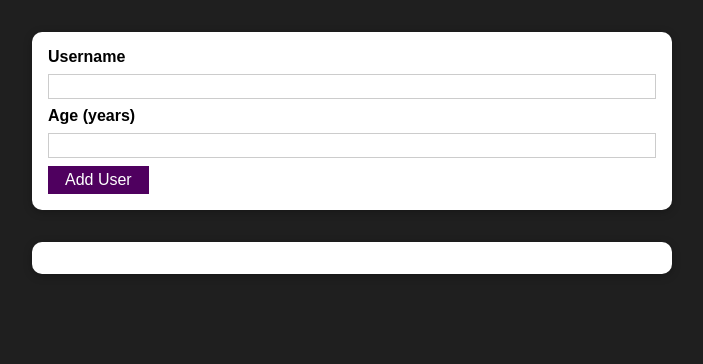
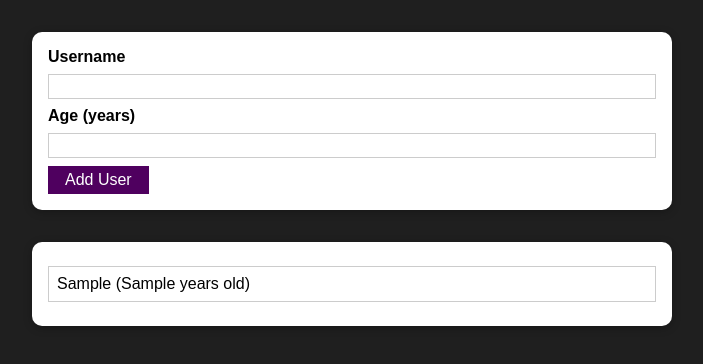
Before and after one commit to FairyCodeMother/ch8-practice, a React (Create React App) app: page / in a window 1280 px wide. Both pictures are taken after typing "Sample", "Sample" into the empty fields and a click on the button "Add User". Shown: the top 364 px of the page, without its empty margins (288-991 px from the left). Built offline with nearby package versions, Linux system fonts and the light colour scheme.

Commit message:
Manage list of Users via State

```diff
--- a/src/App.js
+++ b/src/App.js
@@ -1,18 +1,39 @@
-// 1. Add Users List Component that outputs below the form
-//    (Add a UsersList component and go into that file.)
+// Task: Manage list of Users via State
 
-import React from 'react';
+import React, {useState} from 'react';
 import AddUser from "./components/Users/AddUser";
 import UsersList from "./components/Users/UsersList";
 
-// 4. Import and display the UsersList below the AddUser component and pass
-//    in the 'users' value, which we'll initialize with an empty array.
+// 1. Since App is the lowest level that has access to both the added users and
+//    where the users will be displayed, we need to handle the list of users in
+//    here. Import useState and initialize the list with an empty array.
 function App() {
+    const [usersList, setUsersList] = useState([]);
+
+    // 3. Create an addUserHandler that accepts a name and age and appends
+    //    that data as a user object to the usersList array.
+    const addUserHandler = (userName, userAge) => {
+
+        setUsersList((oldUsersList) => {
+            // 4. Create a newUser object with the entered values and a unique id. The unique
+            //     id is for the UsersList to use.
+            const newUser = { id: Math.random().toString(), name: userName, age: userAge };
+
+            // 5. setUsersList works with arrays so pass in the current array and return
+            //    a new array made of the destructured old array with a new user object.
+            return [...oldUsersList, newUser]
+        })
+    }
+
+    // 6. Pass the addUserHandler into AddUser to update State on submission. (go to UsersList)
+    // 2. Pass the usersList as a prop into UsersList.
     return (
         <div>
-      <AddUser />
+            <AddUser
+                onAddUser={addUserHandler}
+            />
             <UsersList
-          users={[]}
+                users={usersList}
             />
         </div>
     );
--- a/src/components/Users/AddUser.js
+++ b/src/components/Users/AddUser.js
@@ -15,9 +15,12 @@
             +enteredAge < 1 ) {
             return;
         }
+
+        // 6. Upon submission, the values are passed into our new onAddUser prop.
+        // (go to UsersList)
+        props.onAddUser(enteredUsername, enteredAge);
         setEnteredUsername('');
         setEnteredAge('');
-        console.log(enteredUsername, ": ", enteredAge);
     }
 
     const usernameChangeHandler = (event) => {
--- a/src/components/Users/UsersList.js
+++ b/src/components/Users/UsersList.js
@@ -5,19 +5,16 @@
 
 import classes from "./UsersList.module.css";
 
-// 3. Wrap the returned item in a Card and set the className to the classes.users
-//    from the module.css file. (go to App)
-//    Remember: At build the classes are dynamically generated into unique
-//              classnames that map to the correct styles.
 const UsersList = (props) => {
-    // 2. Return an object that displays a new line-item per user from the data,
-    //    an array of users, which is passed to us from props. We will call the
-    //    props data "users".
+    // 7. Use the props' id as the key for each child. Each child in a list
+    //    must have a unique "key".
     return (
         <Card className={classes.users}>
             <ul>
                 {props.users.map((user) => (
-                    <li>{user.name} ({user.age} years old)</li>
+                    <li key={user.id}>
+                        {user.name} ({user.age} years old)
+                    </li>
                 ))}
 
             </ul>
```
Lines whose indentation alone changed are shown as unchanged.
